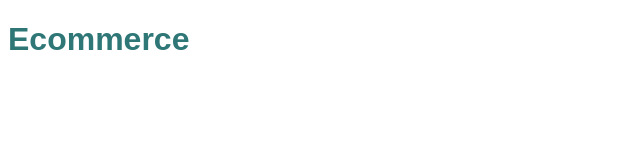
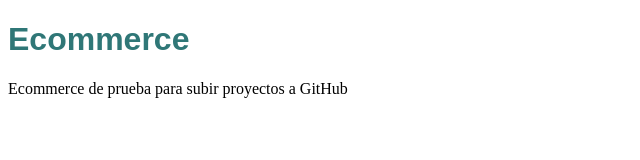
Before and after one commit to vences10/SitioWeb, a plain HTML site: page index.html in a window 1280 px wide. Shown: the whole page, without its empty margins (0-640 px from the left). Drawn offline with Linux system fonts and the light colour scheme.

Commit message:
Se agraga texto al hero de la página

```diff
--- a/index.html
+++ b/index.html
@@ -8,6 +8,7 @@
 </head>
 <body>
     <h1>Ecommerce</h1>
+    <p id="parrafoPrincipal">Ecommerce de prueba para subir proyectos a GitHub</p>
     <script src = "js/main.js"></script>
 </body>
 </html>
```
